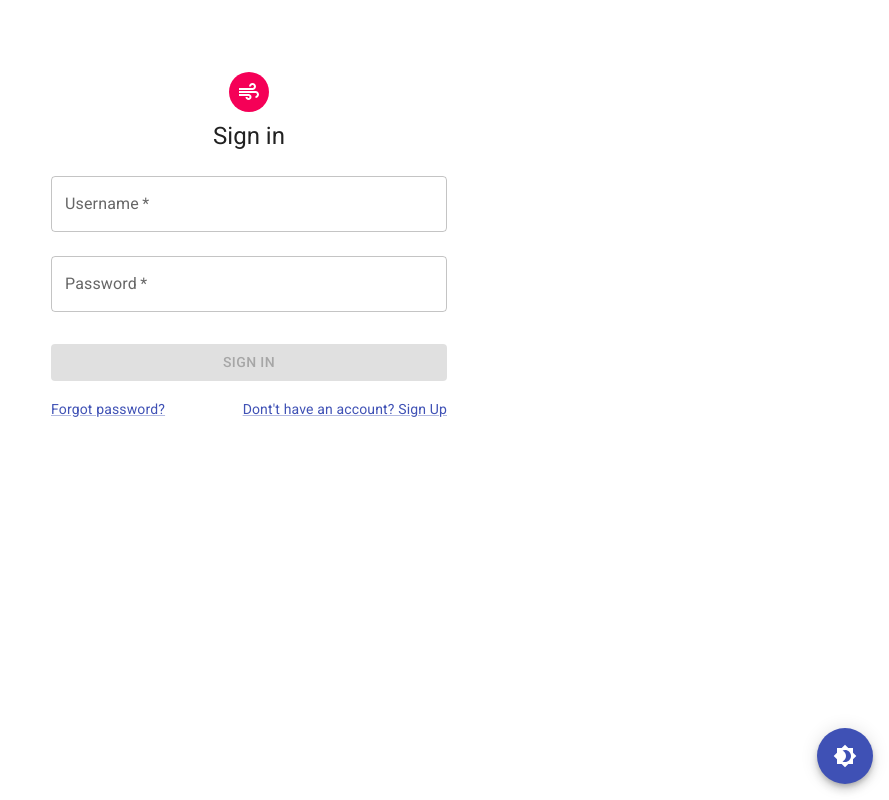
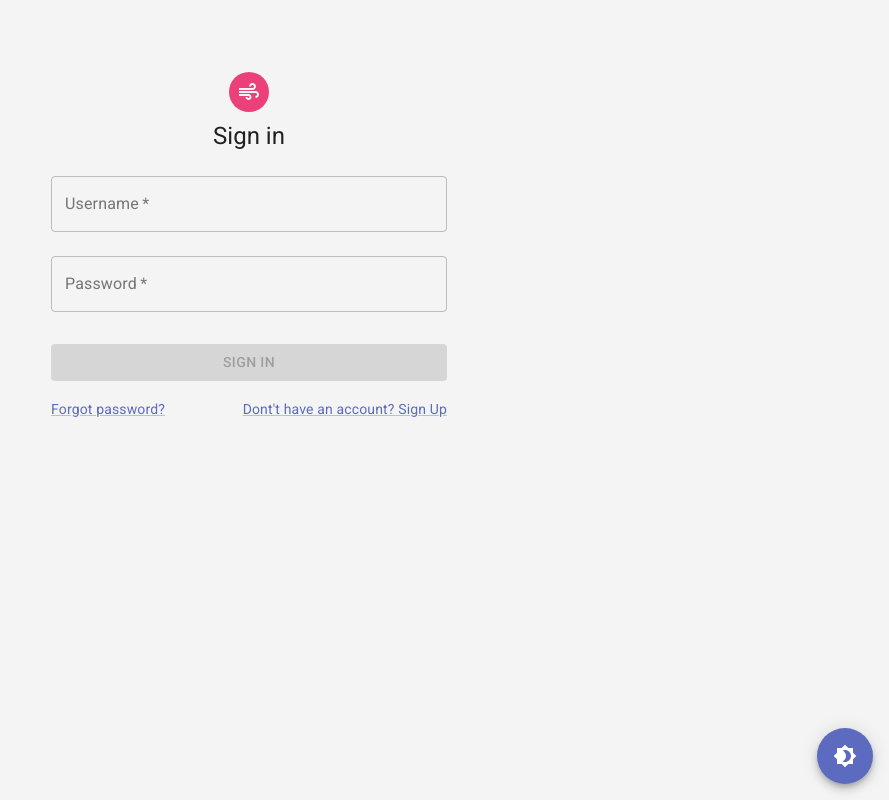
Before and after one commit to newgen211/Inscribed, a React (Vite) app in the folder client/: page / in a window 1280 px wide. Shown: the whole page, without its empty margins (391-1280 px from the left). Built offline with nearby package versions, Linux system fonts and the light colour scheme.

Commit message:
Corrects theme and unbreaks the sidebar

```diff
--- a/client/src/components/Dashboard/Sidebar.tsx
+++ b/client/src/components/Dashboard/Sidebar.tsx
@@ -130,7 +130,7 @@ export default function Sidebar() {
                         sx={{
                         opacity: open ? 1 : 0,
                         fontWeight: 'bold',
-                        color: 'primary.main',
+                        color: 'primary.main.contrastText',
                         }}
                     />
 
@@ -237,7 +237,7 @@ export default function Sidebar() {
                     <ListItemIcon sx={{ minWidth: 0, mr: open ? 3 : 'auto', justifyContent: 'center' }}>
                         <LogoutIcon color='secondary' />
                     </ListItemIcon>
-                    <ListItemText primary="Logout" sx={{ opacity: open ? 1 : 0, color: 'secondary.main' }} />
+                    <ListItemText primary="Logout" sx={{ opacity: open ? 1 : 0, color: 'secondary.main.contrastText' }} />
                     </ListItemButton>
                 </ListItem>
             </List>
--- a/client/src/contexts/ThemeContext.tsx
+++ b/client/src/contexts/ThemeContext.tsx
@@ -14,29 +14,49 @@ export interface ThemeProviderProps {
   children: ReactNode;
 }
 
-{/* Light Mode theme settings */}
+// Light Mode theme settings
 const lightThemeOptions: ThemeOptions = {
   palette: {
     mode: 'light',
     primary: {
-        main: '#3f51b5',
+      main: '#5c6bc0',  // A slightly lighter shade of blue
+      contrastText: '#ffffff',  // White text for better legibility on darker blue
     },
     secondary: {
-        main: '#f50057',
+      main: '#ec407a',  // A softer pink than the original
+      contrastText: '#000000',  // Black text to contrast the lighter secondary color
     },
+    background: {
+      default: '#f4f4f4',  // A light grey that is easy on the eyes
+      paper: '#ffffff',  // Pure white for paper elements
+    },
+    text: {
+      primary: '#212121',  // Darker grey for primary text to ensure good readability
+      secondary: '#757575',  // Lighter grey for secondary text
+    }
   },
 };
 
-{/* Dark Mode theme settings */}
+// Dark Mode theme settings
 const darkThemeOptions: ThemeOptions = {
   palette: {
     mode: 'dark',
     primary: {
-        main: '#3f51b5',
+      main: '#7986cb',  // A more vibrant blue to pop against dark backgrounds
+      contrastText: '#000000',  // Black text to provide a strong contrast on light blue
     },
     secondary: {
-        main: '#f50057',
+      main: '#ff80ab',  // A brighter pink to ensure visibility in dark mode
+      contrastText: '#ffffff',  // White text for sufficient contrast
     },
+    background: {
+      default: '#303030',  // Very dark grey almost black for main background
+      paper: '#424242',  // Dark grey for elements like cards and dialogs
+    },
+    text: {
+      primary: '#ffffff',  // White text for best readability in dark mode
+      secondary: '#bbbbbb',  // Slightly dimmed white for less crucial text elements
+    }
   },
 };
 
```
Lines whose indentation alone changed are shown as unchanged.
